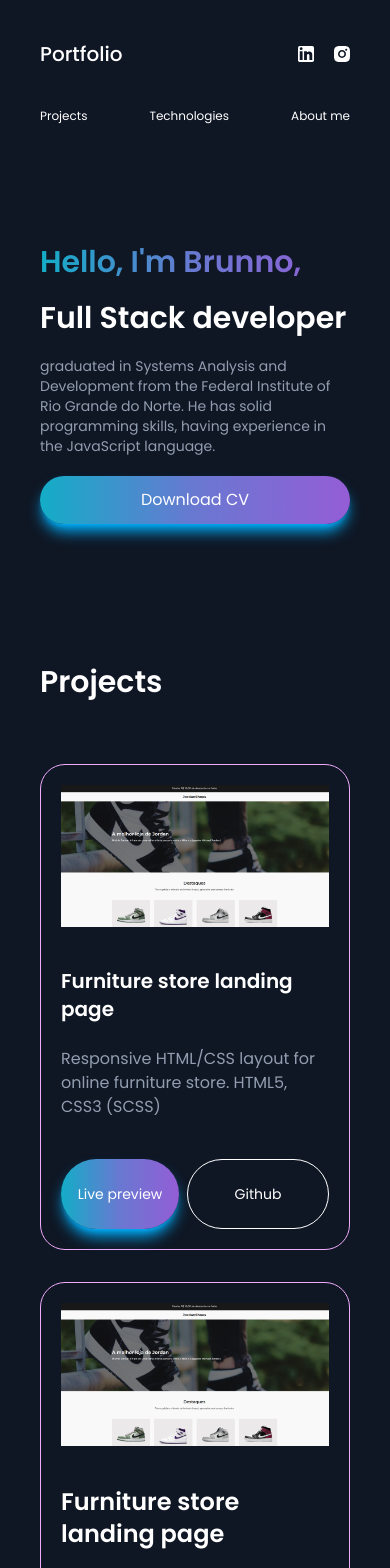
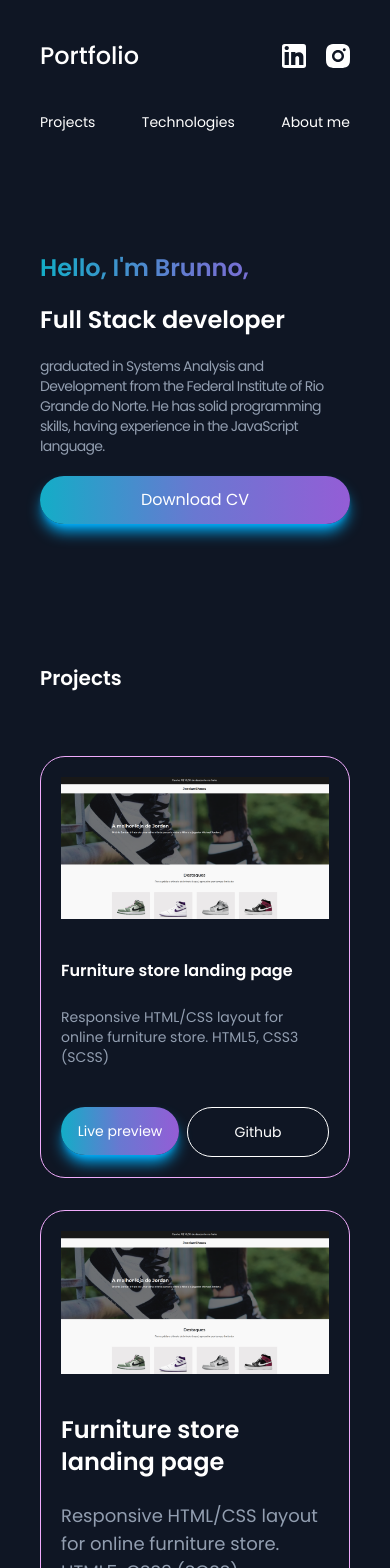
Before and after one commit to Brunno-costa27/portfolio, a React (Vite) app: page / in a window 390 px wide. Shown: the top 1568 px of the page. Built offline with nearby package versions, Linux system fonts and the light colour scheme.

Commit message:
:bug: fix: Responsividade

```diff
--- a/src/components/Header.jsx
+++ b/src/components/Header.jsx
@@ -23,15 +23,15 @@ export function Header() {
             <header className="px-10 lg:px-20 text-white flex flex-col justify-between items-center py-10 2xl:px-96 font-sans space-y-10">
             <div className='w-full flex justify-between items-center'>
             <div className='w-full order-1 md:order-1'>
-                <p className='font-medium text-xl xs:text-3xl'>Portfolio</p>
+                <p className='font-medium text-2xl xs:text-3xl'>Portfolio</p>
             </div>
 
             <div className="w-full flex justify-end gap-5 order-2 md:order-3">
-                <a className='w-4 h-4' href="https://www.linkedin.com/in/brunno-costa/" target="_blank">
+                <a className='w-6 h-6' href="https://www.linkedin.com/in/brunno-costa/" target="_blank">
                     <img src={linkedin} alt="icons" />
                 </a>
 
-                <a className='w-4 h-4' href="https://www.instagram.com/brunno_costa31/ " target="_blank">
+                <a className='w-6 h-6' href="https://www.instagram.com/brunno_costa31/ " target="_blank">
                     <img src={instagran} alt="icons" />
                 </a>
             </div>
@@ -41,9 +41,9 @@ export function Header() {
 
                 <nav className='w-full flex justify-between items-center text-xs'>
                     <ul className='w-full flex justify-between items-center gap-5'>
-                        <li className='relative'><a className='hover:underline-effect w-full h-full flex-grow' href="#">Projects</a></li>
-                        <li className='relative'><a className='hover:underline-effect w-full h-full flex-grow' href="#">Technologies</a></li>
-                        <li className='relative'><a className='hover:underline-effect w-full h-full flex-grow' href="#">About me</a></li>
+                        <li className='relative text-sm'><a className='hover:underline-effect w-full h-full flex-grow' href="#">Projects</a></li>
+                        <li className='relative text-sm'><a className='hover:underline-effect w-full h-full flex-grow' href="#">Technologies</a></li>
+                        <li className='relative text-sm'><a className='hover:underline-effect w-full h-full flex-grow' href="#">About me</a></li>
                     </ul>
                 </nav>
 
--- a/src/components/Main.jsx
+++ b/src/components/Main.jsx
@@ -32,17 +32,17 @@ export function Main(){
 
     return (
         <main className="w-full px-10 text-white lg:mt-48 mt-20 flex justify-between items-center lg:px-20 2xl:px-96 font-sans relative">
-            <div className="flex flex-col space-y-5 lg:space-y-20 lg:absolute">
-               <p className="text-3xl lg:text-6xl flex flex-col lg:space-y-10 space-y-5">
+            <div className="flex flex-col justify-center items-center space-y-5 lg:space-y-20 lg:absolute">
+               <p className="w-full text-2xl lg:text-6xl flex flex-col lg:space-y-10 space-y-5">
                 <span className="gradient-text font-semibold">Hello, I'm Brunno, </span>
                 <span className='font-semibold'>Full Stack developer</span>
                 </p>
 
-                <p className='text-[#929EB0] lg:text-base text-sm lg:w-[620px] text-left'>
+                <p className='text-[#929EB0] lg:text-base text-sm lg:w-[620px] text-left tracking-tighter'>
                 graduated in Systems Analysis and Development from the Federal Institute of Rio Grande do Norte. He has solid programming skills, having experience in the JavaScript language.
                 </p>
 
-                <div className=''>
+                <div className='w-full'>
                 <button
                     onClick={handleDownload}
                     className="flex shadow-lg shadow-[#00B2FF]  justify-center items-center p-3 lg:p-6 lg:w-[226px] w-full  rounded-full bg-gradient-to-r from-[#13ADC7] via-[#6978D1] via- to-[#945DD6] hover:opacity-90">
--- a/src/components/Projects.jsx
+++ b/src/components/Projects.jsx
@@ -6,29 +6,29 @@ export function Projects() {
         <>
 
             <section className="px-10 text-white mt-[100px] flex flex-col py-10 lg:px-96 font-sans">
-                <h2 className="text-3xl lg:text-4xl font-semibold mb-16">Projects</h2>
+                <h2 className="text-xl lg:text-4xl font-semibold mb-16">Projects</h2>
                 <div className="w-full grid lg:grid-cols-2 grid-cols-1 gap-8 ">
                     <div className='border border-fuchsia-300 lg:p-10 p-5 rounded-[25px] space-y-10'>
                         <img src={project} alt="" />
 
                        <div className='flex flex-col space-y-6'>
-                       <p className='text-xl lg:text-2xl font-semibold'>
+                       <p className='text-base lg:text-2xl font-semibold'>
                             Furniture store landing page
                         </p>
 
-                        <p className='text-base lg:text-lg text-[#929EB0]'>
+                        <p className='text-sm lg:text-lg text-[#929EB0]'>
                             Responsive HTML/CSS layout for online furniture store. HTML5, CSS3 (SCSS)
                         </p>
                        </div>
 
                         <div className='w-full text-sm flex gap-2'>
                             <button
-                                className="flex shadow-lg shadow-[#00B2FF]  justify-center items-center  lg:p-6 w-[226px]  rounded-full bg-gradient-to-r from-[#13ADC7] via-[#6978D1] via- to-[#945DD6] hover:opacity-90">
+                                className="flex shadow-lg shadow-[#00B2FF]  justify-center items-center h-12 lg:p-6 w-[226px]  rounded-full bg-gradient-to-r from-[#13ADC7] via-[#6978D1] via- to-[#945DD6] hover:opacity-90">
                                Live preview
                             </button>
 
                             <button
-                                className="flex  justify-center items-center p-6 w-[226px] border border-white  rounded-full hover:opacity-90">
+                                className="flex  justify-center items-center p-6 w-[226px] border border-white h-12  rounded-full hover:opacity-90">
                               Github
                             </button>
                         </div>
```
